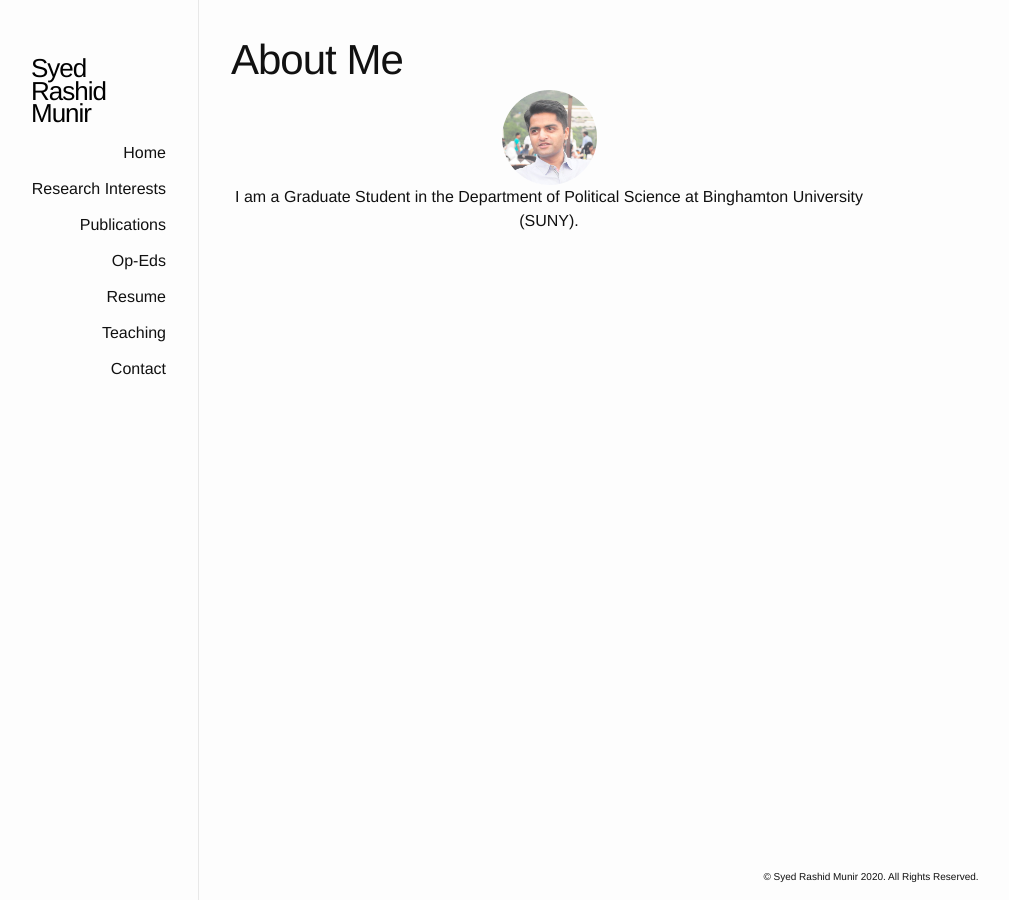
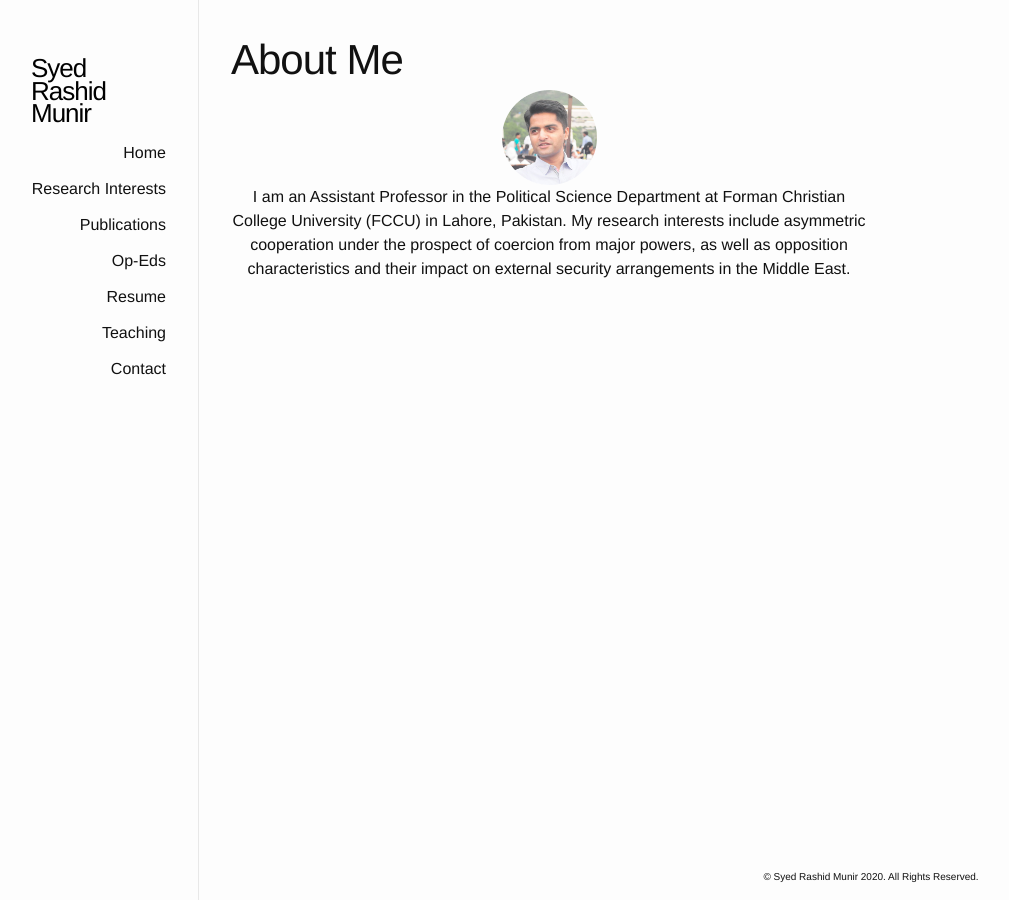
Before and after one commit to srmunir/srmunir.github.io, a Jekyll site: the page built from index.html, in a window 1280 px wide. Shown: the whole page, without its empty margins (191-1200 px from the left). Built offline with Jekyll 4.4.1, drawn with Linux system fonts in a browser that asks for light colours.

Commit message:
changed index.html

```diff
--- a/index.html
+++ b/index.html
@@ -9,6 +9,6 @@
 
 <div class="post-excerpt">
 <center><img src="photos/profile.jpg" class="centerImage" alt="Profile" aligh="middle" height="95" width="95"></center>
-<center><p>I am a Graduate Student in the Department of Political Science at Binghamton University (SUNY).</p></center>
+<center><p>I am an Assistant Professor in the Political Science Department at Forman Christian College University (FCCU) in Lahore, Pakistan. My research interests include asymmetric cooperation under the prospect of coercion from major powers, as well as opposition characteristics and their impact on external security arrangements in the Middle East.</p></center>
       </div>
 </div>
```
